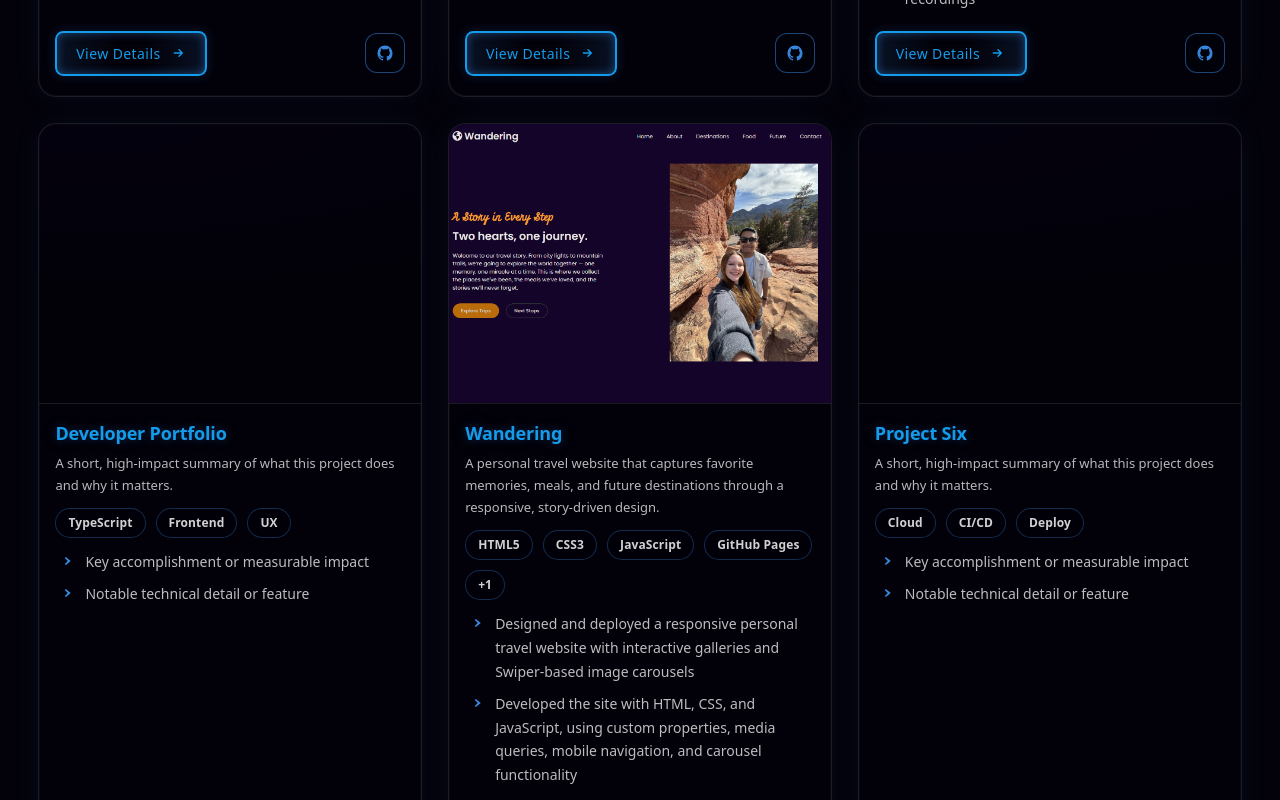
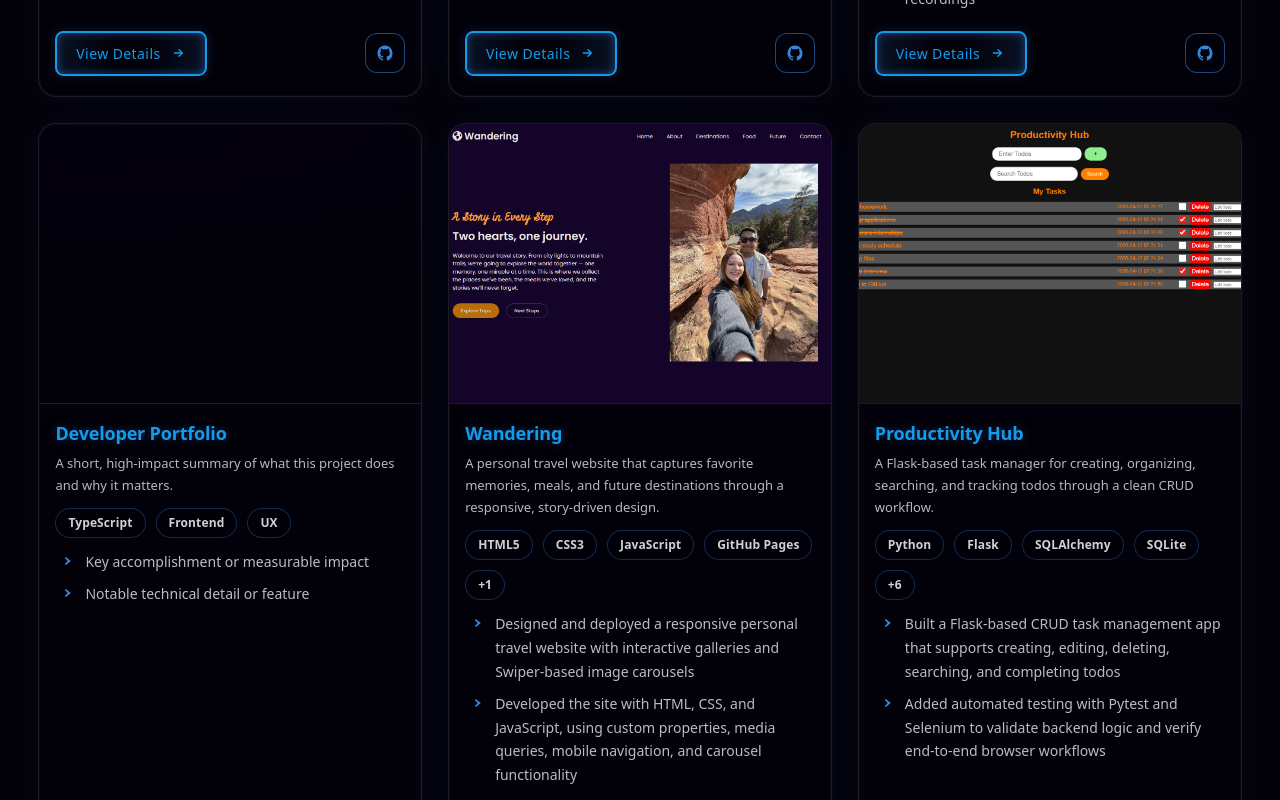
Before and after one commit to sayuj0/portfolio, a React (Vite) app: page / in a window 1280 px wide. Shown: the part 3760-4560 px from the top of the page. Built offline with nearby package versions, Linux system fonts and the light colour scheme.

Commit message:
New project

```diff
--- a/src/sections/ProjectsSection.jsx
+++ b/src/sections/ProjectsSection.jsx
@@ -121,24 +121,37 @@ const featuredProjects = [
     liveDemoUrl: "https://wanderingtravel.org/",
   },
   {
-    title: "Project Six",
+    title: "Productivity Hub",
     description:
-      "A short, high-impact summary of what this project does and why it matters.",
-    tags: ["Cloud", "CI/CD", "Deploy"],
-    techStack: ["Cloud", "CI/CD", "Deploy"],
+      "A Flask-based task manager for creating, organizing, searching, and tracking todos through a clean CRUD workflow.",
+    tags: ["Python", "Flask", "SQLAlchemy", "SQLite", "+6"],
+    techStack: [
+      "Python",
+      "Flask",
+      "SQLAlchemy",
+      "SQLite",
+      "HTML",
+      "CSS",
+      "Jinja2",
+      "Docker",
+      "Pytest",
+      "Selenium",
+    ],
     about:
-      "A short paragraph describing the problem, your approach, and what you built.",
+      "Productivity Hub is a Flask-based task management application built around a simple and practical todo workflow. Users can create, edit, delete, search, and mark tasks as complete, with timestamps and completion states displayed directly in the interface. The app uses SQLAlchemy with SQLite for persistent storage and Jinja2 templates with HTML and CSS for the front end. It also includes automated testing for reliability, using Pytest for backend coverage and parallel test execution, and Selenium to check key browser workflows like creating, editing, searching, and completing tasks. The project was containerized with Docker for consistent setup and deployment.",
     cardHighlights: [
-      "Key accomplishment or measurable impact",
-      "Notable technical detail or feature",
+      "Built a Flask-based CRUD task management app that supports creating, editing, deleting, searching, and completing todos",
+      "Added automated testing with Pytest and Selenium to validate backend logic and verify end-to-end browser workflows",
     ],
     achievements: [
-      "Key accomplishment or measurable impact",
-      "Notable technical detail or feature",
+      "Built a Flask-based CRUD task management app that supports creating, editing, deleting, searching, and completing todos",
+      "Added automated testing with Pytest and Selenium to validate backend logic and verify end-to-end browser workflows",
+      "Implemented storage with SQLAlchemy and SQLite and developed a server-rendered interface with Jinja2, HTML, and CSS",
+      "Containerized the application with Docker for reproducible setup and consistent deployment",
     ],
-    imageSrc: "",
-    imageAlt: "",
-    githubUrl: "https://github.com/sayuj0?tab=repositories",
+    imageSrc: "/images/productivity.png",
+    imageAlt: "Productivity Hub screenshot",
+    githubUrl: "https://github.com/sayuj0/Productivity-Hub",
   },
 ];
 
```
Also changed, not shown: public/images/productivity.png (added).
